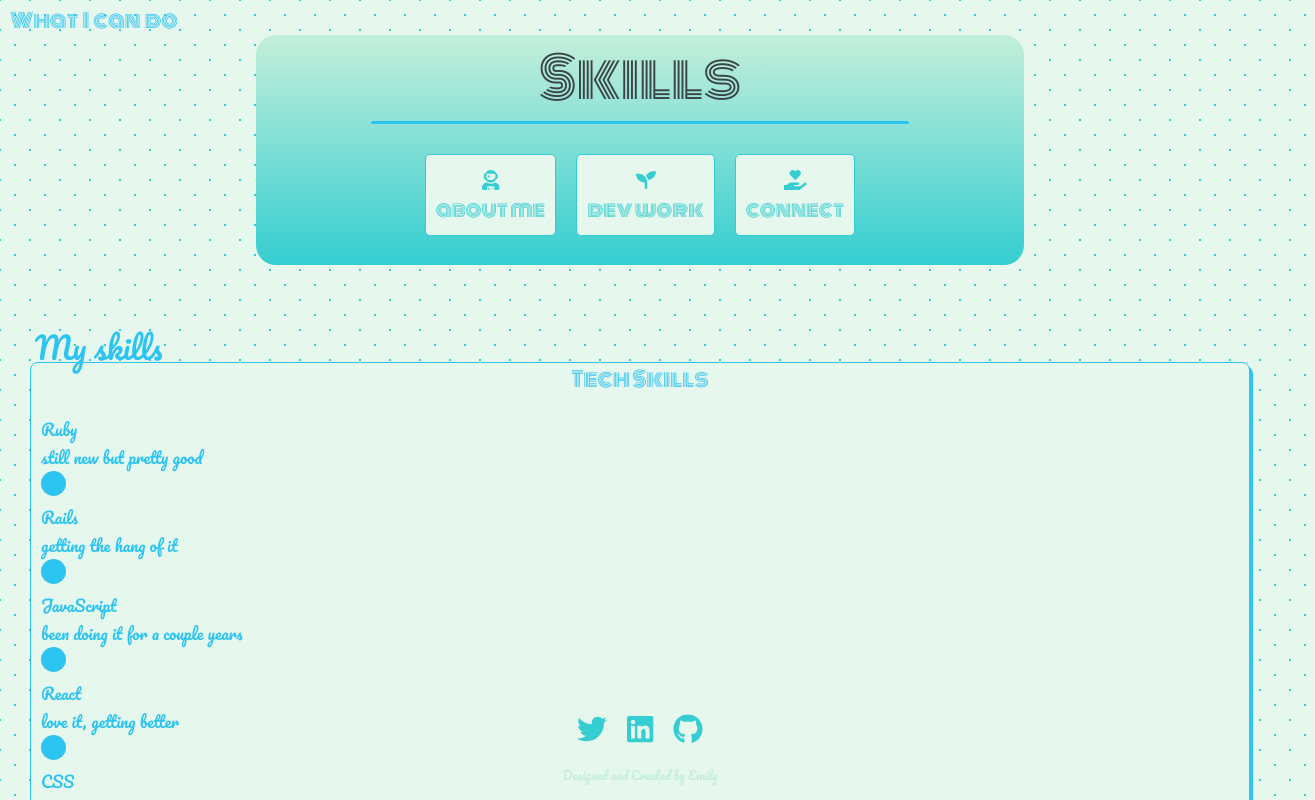
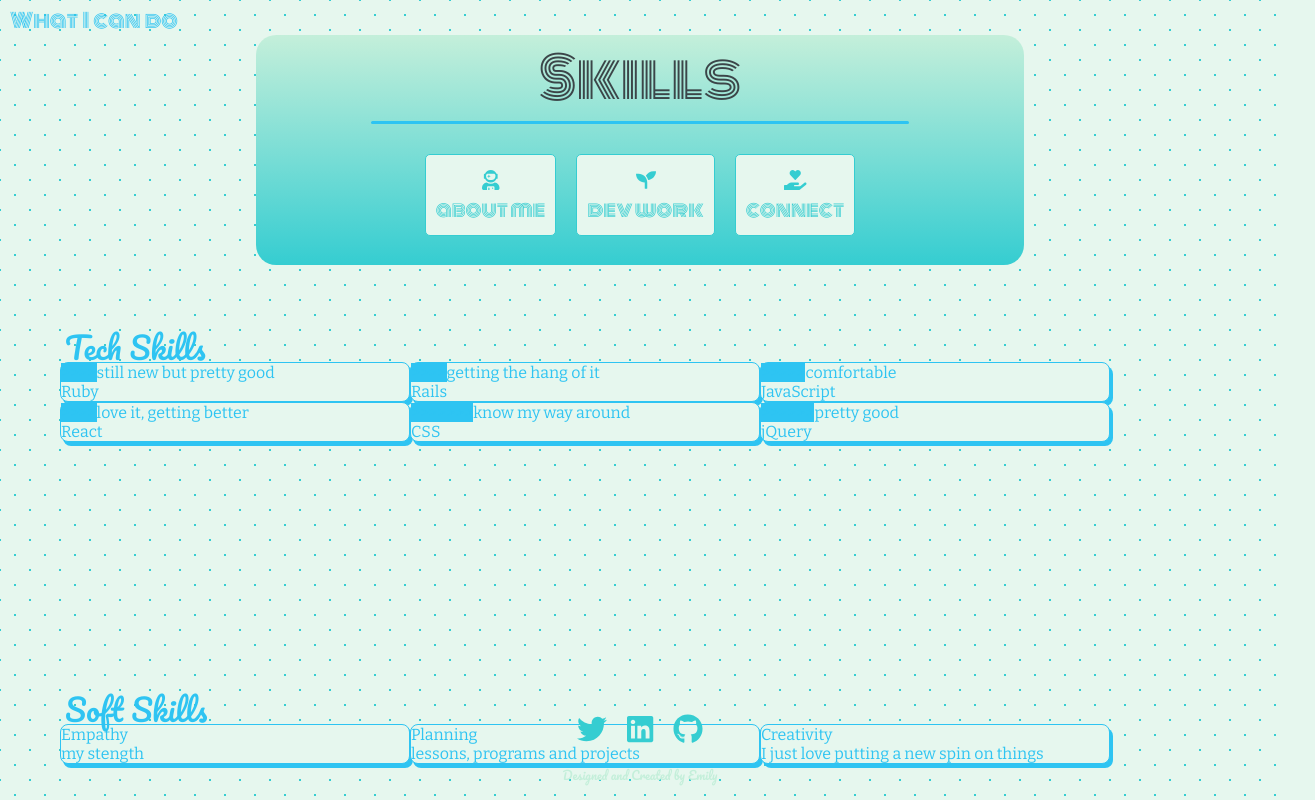
Before and after one commit to emilyjennings/emily-portfolio, a React (Create React App) app: page /skills in a window 1280 px wide. Shown: the top 800 px of the page, 1315 px wide, since content can reach past the window. Built offline with nearby package versions, Linux system fonts and the light colour scheme; some icons are missing; a web font is replaced by a local one.

Commit message:
got the levels to be right

```diff
--- a/src/App.css
+++ b/src/App.css
@@ -672,12 +672,7 @@ i {
 /* Skills */
 
 .skillbox {
-  margin: 0 30px 0 30px;
-  color: #2ec4f2;
-  border: 1px solid #2ec4f2;
-  background-color: #e6f7ee;
-  border-radius: 8px;
-  box-shadow: 3px 4px
+  margin: 300px 30px 0 30px;
 }
 
 .skills-summary, .skill-label {
@@ -686,12 +681,18 @@ i {
 }
 
 .skills-container {
-  margin: 20px 10px
+  margin: 0 30px;
 }
 
 .skill {
-  opacity: 0.3;
-  font-family: "Pacifico", serif
+  font-family: "Bitter", serif;
+  color: #2ec4f2;
+  border: 1px solid #2ec4f2;
+  background-color: #e6f7ee;
+  border-radius: 8px;
+  box-shadow: 3px 4px;
+  width: 30%;
+  float: left;
 }
 
 .skill-label {
@@ -707,13 +708,24 @@ i {
   font-size: 1.3em
 }
 
-.dot {
-  height: 25px;
-  width: 25px;
+.skill-level {
   background-color: #2ec4f2;
-  border-radius: 50%;
   display: inline-block;
+  color: #2ec4f2;
+  float: left;
 }
+
+.skill-leveltitle {
+  display: inline-block;
+  float: left;
+}
+
+.skill-title {
+  display: block;
+  float: none;
+  clear: both;
+}
+
 
 
 /*Show Pages*/
--- a/src/components/Skills.js
+++ b/src/components/Skills.js
@@ -3,7 +3,7 @@ import { Link } from "react-router-dom";
 import $ from 'jquery'
 
 import { FontAwesomeIcon } from '@fortawesome/react-fontawesome'
-import Zoom from 'react-reveal/Zoom';
+import Fade from 'react-reveal/Fade';
 
 
 
@@ -29,7 +29,7 @@ export default class Skills extends Component {
         },
         JavaScript: {
           level: 5,
-          leveltitle: "been doing it for a couple years",
+          leveltitle: "comfortable",
           title: "JavaScript",
           icon: "devicon-javascript-plain",
           id: "javascript"
@@ -106,43 +106,69 @@ export default class Skills extends Component {
     }
   }
 
+  //How can I get the level and use that to determine the bar height?
+  //Had trouble figuring out how to insert html instead of a string of text
+  skillLevelMeasure = (level) => {
+    let unit = ">"
+    return unit.repeat(level)
+  }
 
-  skillLevelMeasure = (level) => {
-    $(".dot").append("hi".repeat(level))
-  }
+
+//Couldn't yet figure out how the divs can have different names with interpolation in the jquery selectors
+  // skillUp = (level, id) => {
+  //   switch(level) {
+  //     case 4:
+  //       $(".level-block-").animate({
+  //         width: "+=30px"
+  //       }, 2000)
+  //       break;
+  //     case 5:
+  //       $(".level-block").animate({
+  //         width: "+=40px"
+  //       }, 2000)
+  //       break;
+  //     default:
+  //       $(".level-block").animate({
+  //         width: "+=90px"
+  //       }, 2000)
+  //
+  //   }
+  //
+  // }
+  //
+
 
   displayDevSkill = () => {
     return Object.values(this.state.skills).map(skill =>
-      <Zoom>
-        <div className="skill">
-          <div className="skill-title" id={skill.id}>{skill.title}</div>
-          <div className="skill-level-title">{skill.leveltitle}</div>
-          <div className="dot">{this.skillLevelMeasure(skill.level)}</div>
-          <i className={skill.icon}></i>
-        </div>
-      </Zoom>)
+      <div className="skill">
+        <Fade><div className="skill-level">{this.skillLevelMeasure(skill.level)}</div></Fade>
+        <div className="skill-leveltitle">{skill.leveltitle}</div>
+        <div className="skill-title" id={skill.id}>{skill.title}</div>
+        <i className={skill.icon}></i>
+      </div>
+    )
   }
 
   displaySoftSkill = () => {
     return Object.values(this.state.softskills).map(skill =>
-      <Zoom>
+
         <div className="skill">
+          <div className={"skill-level-" + skill.level}></div>
           <div className="skill-title" id={skill.id}>{skill.title}</div>
           <div className="skill-level-title">{skill.leveltitle}</div>
-          <div className="skill-level">{this.skillLevelMeasure(skill.level)}</div>
         </div>
-      </Zoom>)
+      )
   }
 
   displayUnusualSkill = () => {
     return Object.values(this.state.unskills).map(skill =>
-      <Zoom>
+
         <div className="skill">
+          <div className={"skill-level-" + skill.level}></div>
           <div className="skill-title" id={skill.id}>{skill.title}</div>
           <div className="skill-level-title">{skill.leveltitle}</div>
-          <div className="skill-level">{this.skillLevelMeasure(skill.level)}</div>
         </div>
-      </Zoom>)
+      )
   }
 
   backgroundChange = () => {
@@ -163,8 +189,6 @@ export default class Skills extends Component {
     $('.navlinks').show()
   }
 
-
-
   componentDidMount() {
     {this.backgroundChange()}
     {this.changeHeader()}
@@ -173,20 +197,19 @@ export default class Skills extends Component {
   render() {
     return (
       <div className="skills">
-        <div className="skill-label">My skills</div>
         <div className="skillbox">
 
-          <div class="skill-title-top">Tech Skills</div>
+          <div class="skill-label">Tech Skills</div>
           <div className="skills-container">
             {this.displayDevSkill()}
           </div>
 
-          <div class="skill-title-top">Soft Skills</div>
+          <div class="skill-label">Soft Skills</div>
           <div className="skills-container">
             {this.displaySoftSkill()}
           </div>
 
-          <div class="skill-title-top">Weird Skills</div>
+          <div class="skill-label">Weird Skills</div>
           <div className="skills-container">
             {this.displayUnusualSkill()}
           </div>
```
